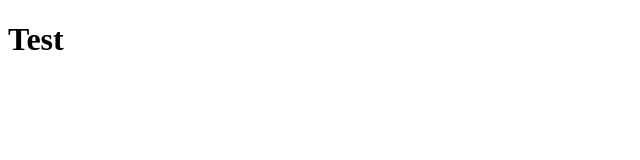
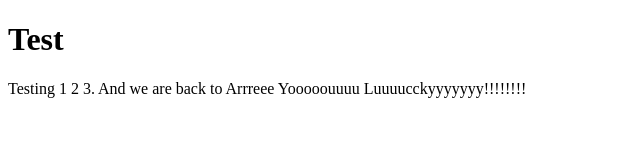
Before and after one commit to MrBrault/savannah305, a plain HTML site: page index.html in a window 1280 px wide. Shown: the whole page, without its empty margins (0-640 px from the left). Drawn offline with Linux system fonts and the light colour scheme.

Commit message:
Update index.html

```diff
--- a/index.html
+++ b/index.html
@@ -7,7 +7,7 @@
  </head>
  <body>
  <h1>Test</h1>
-
+  <p>Testing 1 2 3. And we are back to Arrreee Yooooouuuu Luuuucckyyyyyyy!!!!!!!! </p>
 
  </body>
  </html>
```
